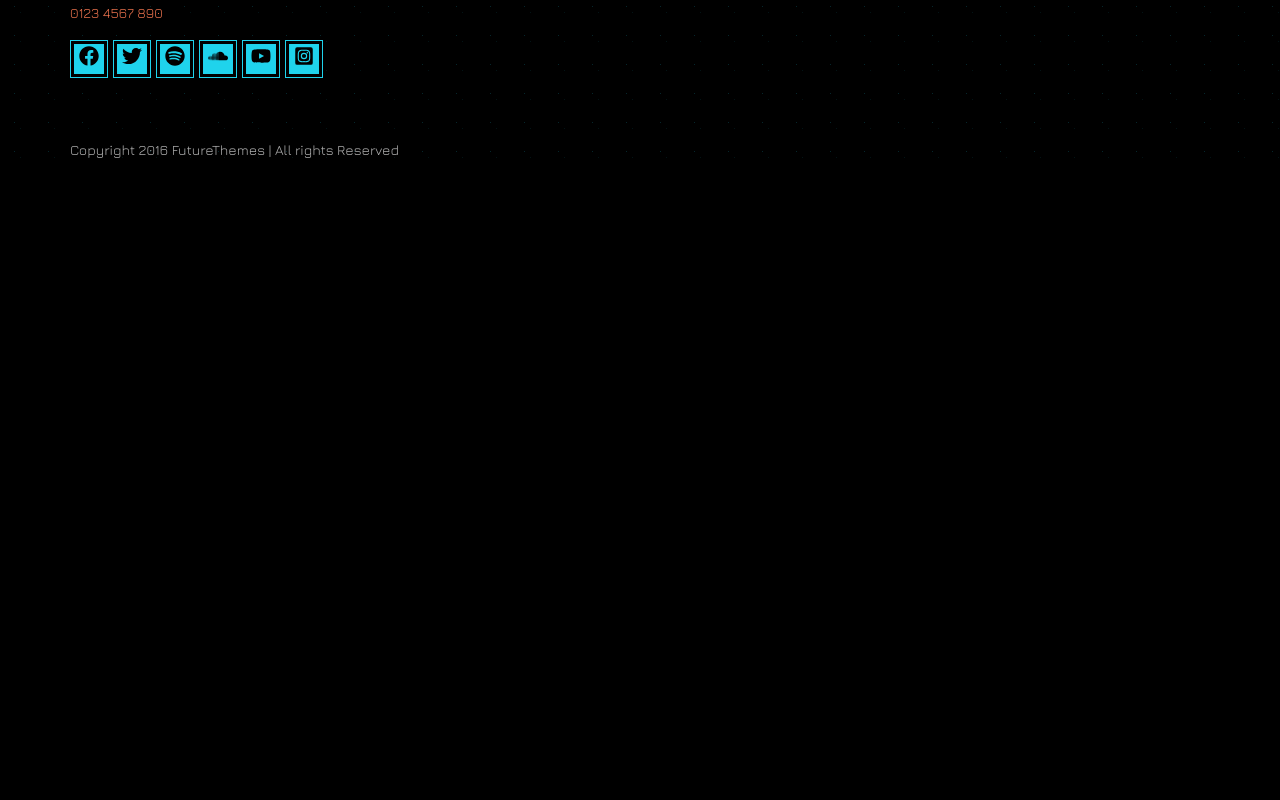
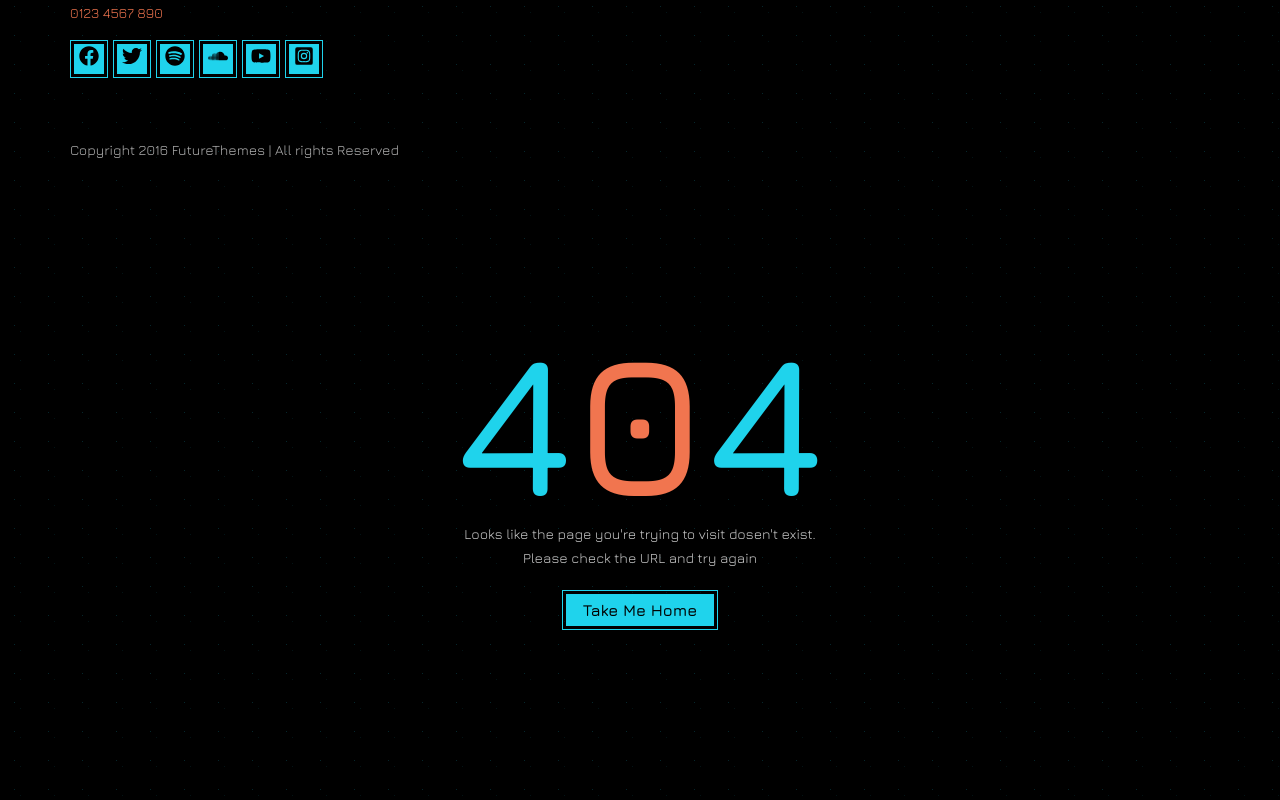
Before and after one commit to BryantIT/atomic-rocket-user-portal, a React (Create React App) app: page / in a window 1280 px wide. Shown: the part 7342-8142 px from the top of the page. Before the commit the page ends 7504 px from the top, so only its background shows below. Built offline with nearby package versions, Linux system fonts and the light colour scheme; the HTML template or start-up script is replaced by a standard one.

Commit message:
404 component

```diff
--- a/src/App.js
+++ b/src/App.js
@@ -3,6 +3,7 @@ import React, { Fragment } from 'react'
 import Header from './components/header/Header'
 import Home from './pages/Home'
 import Footer from './components/footer/Footer'
+import FourOhFour from './components/errors/FourOhFour'
 // Router
 import { Routes, Route } from 'react-router-dom'
 // Styles
@@ -18,6 +19,7 @@ function App() {
         </Routes>
       </div>
       <Footer />
+      <FourOhFour />
     </Fragment>
   )
 }
--- /dev/null
+++ b/src/components/errors/FourOhFour.js
@@ -0,0 +1,31 @@
+import React from 'react'
+// Stylesheet
+import './style.css'
+
+const FourOhFour = () => {
+  return (
+    <div className='page-404-wrapper'>
+      <div className='container section'>
+        <div className='row'>
+          <div className='col-md-10 col-md-offset-1'>
+            <div className='content-404'>
+              <div className='overlay'></div>
+              <h1 className='colored'>
+                4<span className='colored-orange'>0</span>4
+              </h1>
+              <p>
+                Looks like the page you're trying to visit dosen't exist. Please
+                check the URL and try again
+              </p>
+              <a href='index.html' className='btn btn-md'>
+                Take Me Home
+              </a>
+            </div>
+          </div>
+        </div>
+      </div>
+    </div>
+  )
+}
+
+export default FourOhFour
--- /dev/null
+++ b/src/components/errors/style.css
@@ -0,0 +1,30 @@
+.page-404-wrapper .content-404 {
+  position: relative;
+  text-align: center;
+  padding: 60px 0;
+}
+.page-404-wrapper .content-404 h1 {
+  font-size: 200px;
+  line-height: 200px;
+}
+.page-404-wrapper .content-404 p {
+  padding-bottom: 20px;
+  color: #cccccc;
+  max-width: 380px;
+  margin-left: auto;
+  margin-right: auto;
+}
+@media all and (max-width: 1199px) {
+  .page-404-wrapper .content-404 {
+    padding: 0;
+  }
+}
+@media all and (max-width: 450px) {
+  .page-404-wrapper .content-404 {
+    padding: 0;
+  }
+  .page-404-wrapper .content-404 h1 {
+    font-size: 150px;
+    line-height: 150px;
+  }
+}
```
